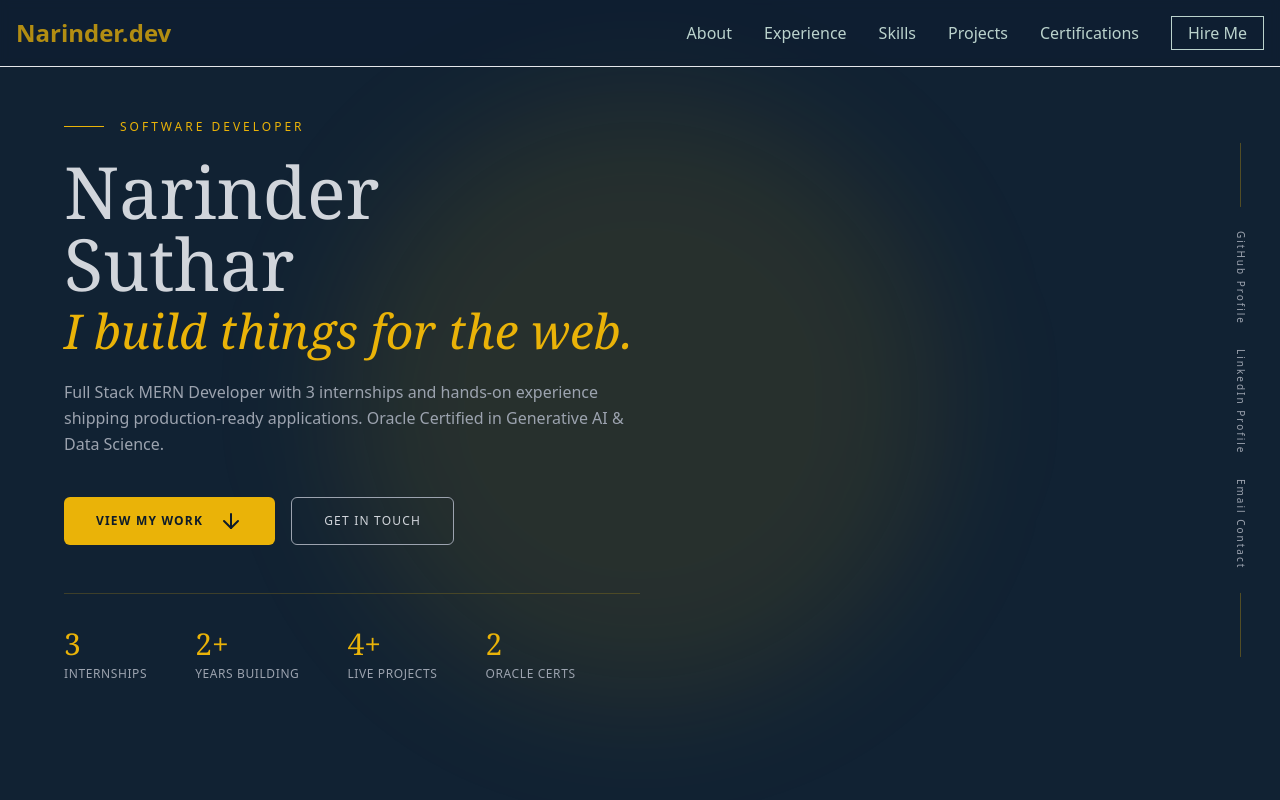
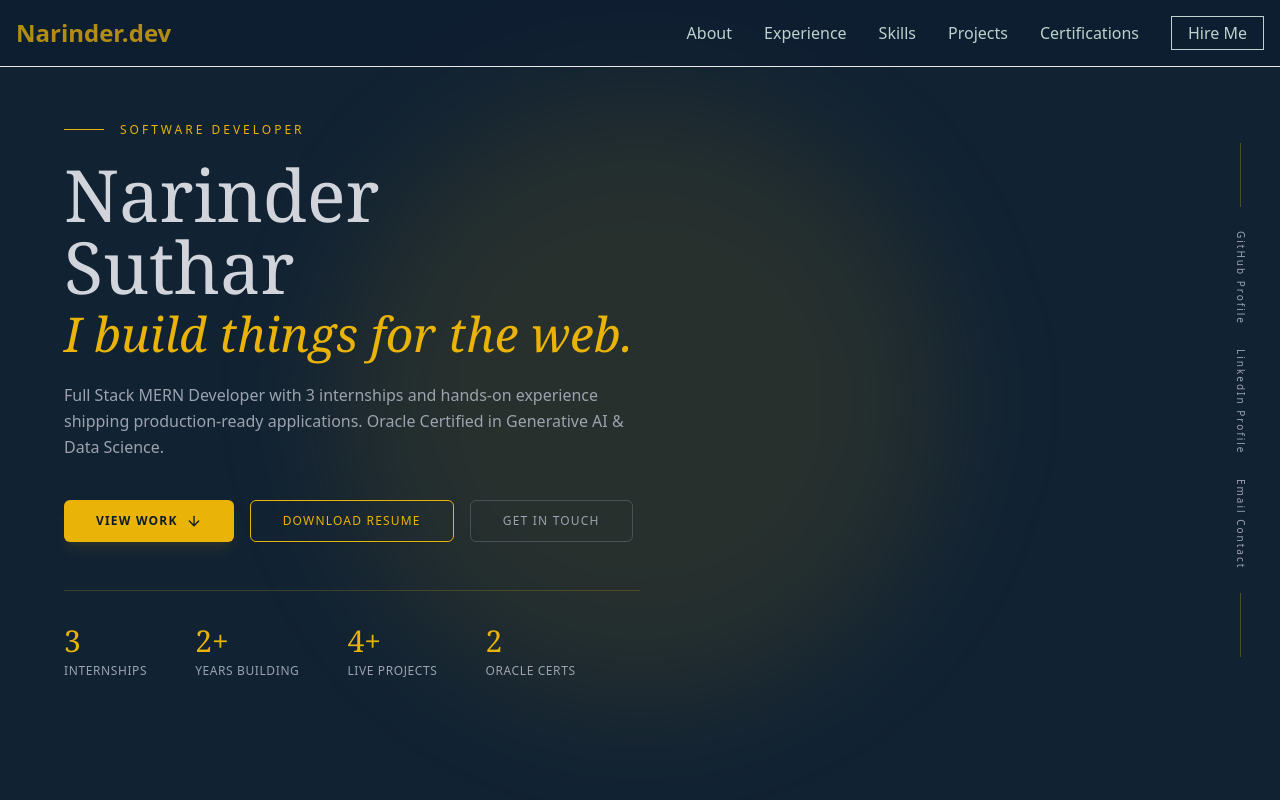
Before and after one commit to Narinder098/Ns-Portfolio, a React (Vite) app in the folder Frontend/: page / in a window 1280 px wide. Shown: the top 800 px of the page. Built offline with nearby package versions, Linux system fonts and the light colour scheme.

Commit message:
feat: improve hero UI and add resume download button

```diff
--- a/Frontend/src/Components/Hero.jsx
+++ b/Frontend/src/Components/Hero.jsx
@@ -44,21 +44,36 @@ export default function Hero() {
 
                 {/* Buttons */}
                 <div className="flex flex-wrap gap-4 mb-12 justify-center md:justify-start">
+
+                    {/* PRIMARY - View Work */}
                     <motion.button
-                        onClick={() => scrollToSection('Projects')}
-                        className="bg-yellow-500 text-[#0d1b2a] px-8 py-3 text-xs uppercase tracking-widest font-semibold hover:bg-yellow-400 transition rounded-md flex items-center gap-2"
-                        whileHover={{ y: -3 }}>
-                        View My Work
-                        <ArrowDown className="inline-block ml-2 group-hover:animate-bounce" />
+                        onClick={() => scrollToSection('projects')}
+                        className="group bg-yellow-500 text-[#0d1b2a] px-8 py-3 text-xs uppercase tracking-widest font-semibold rounded-md flex items-center gap-2 shadow-lg shadow-yellow-500/10 hover:bg-yellow-400 transition"
+                        whileHover={{ y: -4, scale: 1.02 }}
+                    >
+                        View Work
+                        <ArrowDown className="transition-transform group-hover:translate-y-1" size={16} />
                     </motion.button>
 
-                    {/* Get In Touch */}
+                    {/* SECONDARY - Resume */}
+                    <motion.a
+                        href="/Narinder_Suthar_Resume.pdf"
+                        download
+                        className="group border border-yellow-500 text-yellow-500 px-8 py-3 text-xs uppercase tracking-widest rounded-md flex items-center gap-2 hover:bg-yellow-500 hover:text-[#0d1b2a] transition shadow-sm hover:shadow-yellow-500/20"
+                        whileHover={{ y: -4, scale: 1.02 }}
+                    >
+                        Download Resume
+                    </motion.a>
+
+                    {/* TERTIARY - Contact */}
                     <motion.button
-                        onClick={() => scrollToSection('Contact')}
-                        className="border border-gray-400 px-8 py-3 text-xs uppercase tracking-widest hover:border-yellow-500 hover:text-yellow-500 transition rounded-md"
-                        whileHover={{ y: -3 }}>
+                        onClick={() => scrollToSection('contact')}
+                        className="border border-gray-500/50 px-8 py-3 text-xs uppercase tracking-widest rounded-md text-gray-400 hover:border-yellow-500 hover:text-yellow-500 transition"
+                        whileHover={{ y: -4 }}
+                    >
                         Get In Touch
                     </motion.button>
+
                 </div>
 
                 {/* Stats */}
```
Also changed, not shown: 1 other file (tests, documents, lock files or other folders).
